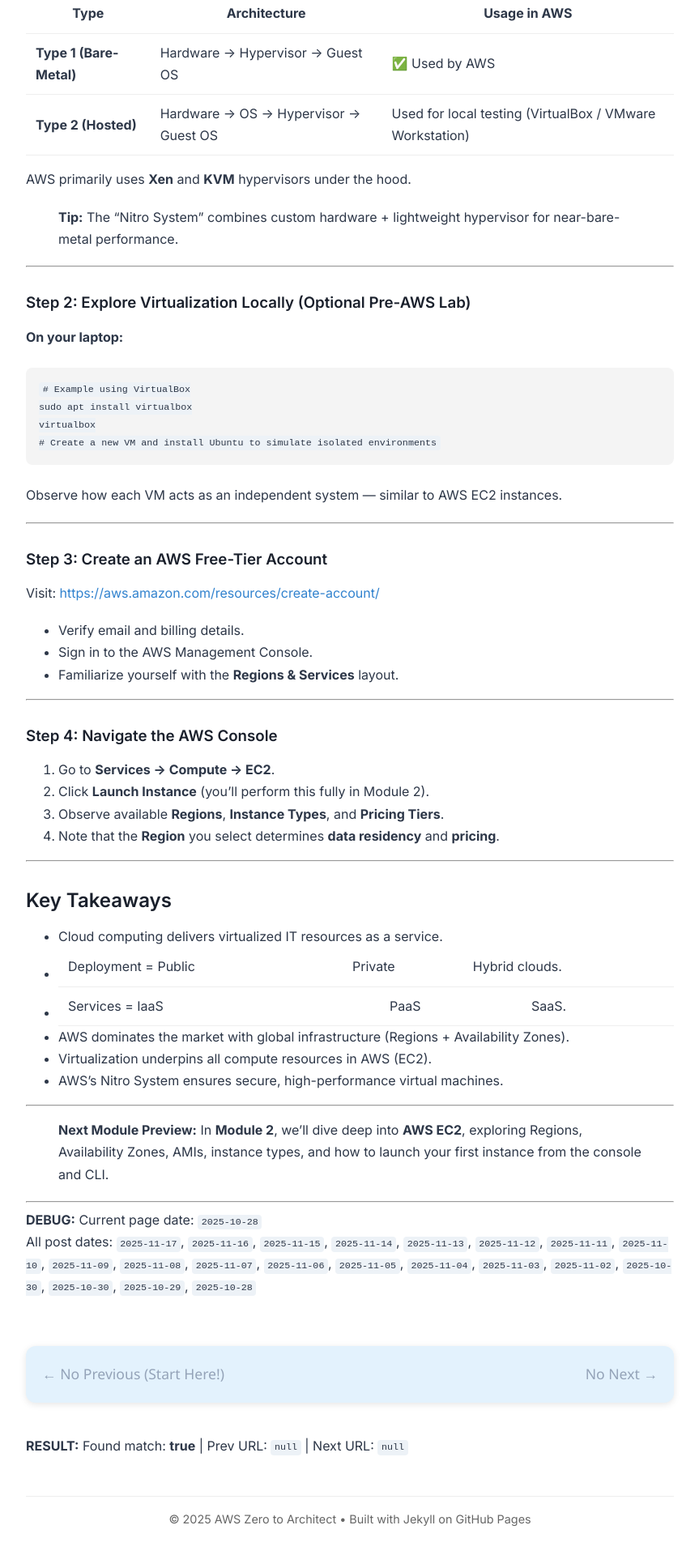
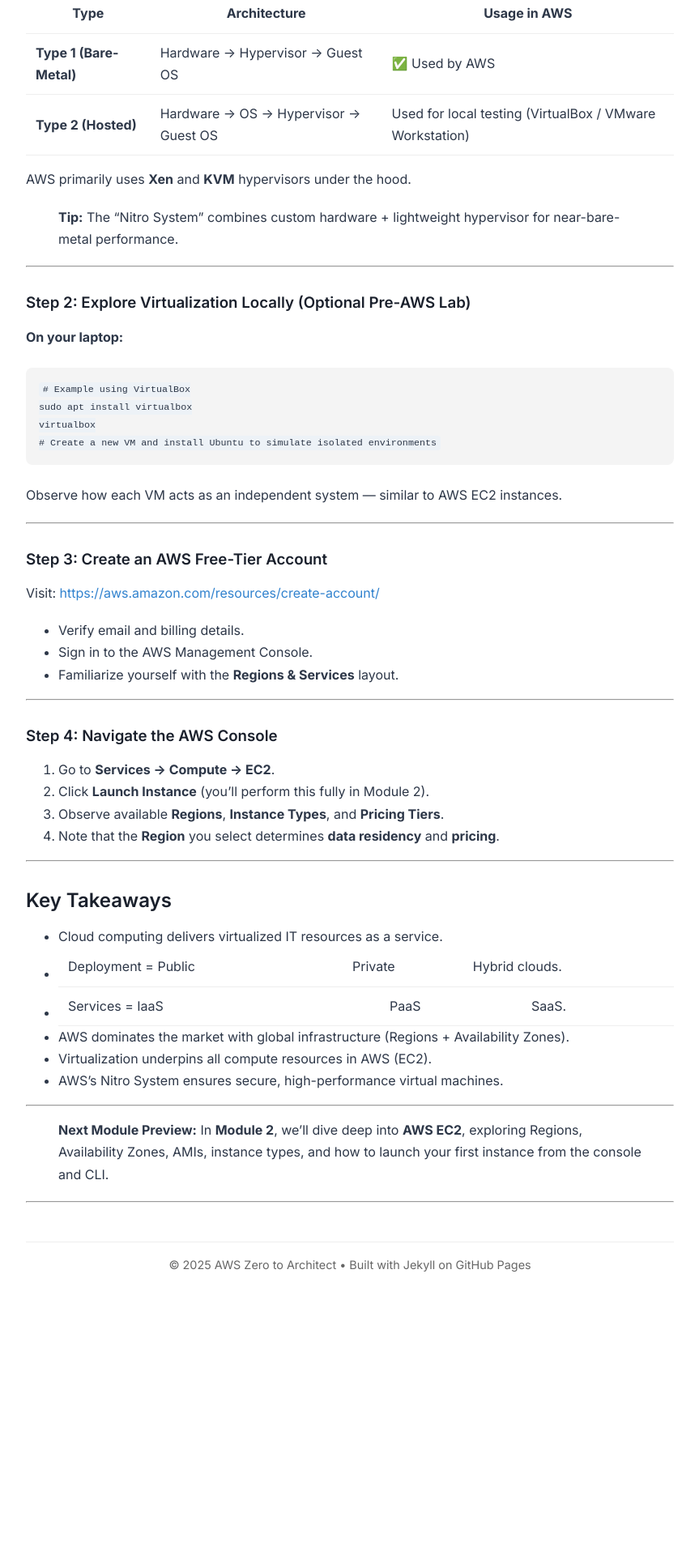
Before and after one commit to asiandevs/aws-zero-to-architect-blog, a Jekyll site: the page built from _posts/2025-10-28-module1-introduction-to-cloud-computing.md, in a window 1280 px wide. Shown: the part 3539-5459 px from the top of the page at 81% size, without its empty margins (208-1071 px from the left). Built offline with Jekyll 4.4.1, drawn with Linux system fonts in a browser that asks for light colours; after the commit the page ends 5145 px from its top, so only the background shows below that.

Commit message:
Update module-navigation.html

```diff
--- a/_includes/module-navigation.html
+++ b/_includes/module-navigation.html
@@ -1,34 +1,10 @@
 <!-- _includes/module-navigation.html -->
-<style>
-.module-nav {
-  margin: 60px 0 40px; padding: 20px; background: #e3f2fd; border-radius: 12px;
-  text-align: center; font-size: 1.1em; box-shadow: 0 2px 8px rgba(0,0,0,0.1);
-  font-family: 'Segoe UI', sans-serif;
-}
-.module-nav a { color: #1e40af; font-weight: 600; text-decoration: none; }
-.module-nav a:hover { text-decoration: underline; }
-.module-nav .debug { font-size: 0.8em; color: #dc2626; margin-top: 10px; }
-</style>
-
 {% assign sorted_posts = site.posts | sort: 'date' | reverse %}
 {% assign prev_post = null %}
 {% assign next_post = null %}
-{% assign current_date = page.date | date: "%Y-%m-%d" %}
-{% assign found = false %}
-
-<!-- DEBUG: List all post dates -->
-<div class="debug">
-  <strong>DEBUG:</strong> Current page date: <code>{{ current_date }}</code><br>
-  All post dates:
-  {% for p in sorted_posts %}
-    <code>{{ p.date | date: "%Y-%m-%d" }}</code>{% if forloop.last == false %}, {% endif %}
-  {% endfor %}
-</div>
 
 {% for post in sorted_posts %}
-  {% assign post_date = post.date | date: "%Y-%m-%d" %}
-  {% if post_date == current_date %}
-    {% assign found = true %}
+  {% if post.date == page.date %}
     {% assign current_index = forloop.index0 %}
     {% if current_index > 0 %}
       {% assign prev_post = sorted_posts[current_index - 1] %}
@@ -40,38 +16,37 @@
   {% endif %}
 {% endfor %}
 
-<nav class="module-nav">
+{% if prev_post or next_post %}
+<nav style="
+  margin: 60px 0 40px;
+  padding: 20px;
+  background: #e3f2fd;
+  border-radius: 12px;
+  text-align: center;
+  font-size: 1.1em;
+  box-shadow: 0 2px 8px rgba(0,0,0,0.1);
+  font-family: 'Segoe UI', sans-serif;
+">
   <div style="display: flex; justify-content: space-between; flex-wrap: wrap; gap: 15px; align-items: center;">
 
     <!-- Previous -->
     {% if prev_post %}
-      <a href="{{ prev_post.url | relative_url }}">
+      <a href="{{ prev_post.url | relative_url }}" style="color: #1d4ed8; font-weight: 600; text-decoration: none;">
         ← Previous: {{ prev_post.title | truncate: 45 }}
       </a>
-    {% elsif current_date == '2025-10-28' %}
-      <span style="color: #94a3b8;">← No Previous (Start Here!)</span>
     {% else %}
       <span style="color: #94a3b8;">← No Previous</span>
     {% endif %}
 
     <!-- Next -->
     {% if next_post %}
-      <a href="{{ next_post.url | relative_url }}">
+      <a href="{{ next_post.url | relative_url }}" style="color: #16a34a; font-weight: 600; text-decoration: none;">
         Next: {{ next_post.title | truncate: 45 }} →
       </a>
-    {% elsif current_date == '2025-11-15' %}
-      <span style="color: #94a3b8;">No Next → (Congratulations!)</span>
     {% else %}
       <span style="color: #94a3b8;">No Next →</span>
     {% endif %}
 
   </div>
 </nav>
-
-<!-- FINAL DEBUG -->
-<div class="debug">
-  <strong>RESULT:</strong>
-  Found match: <strong>{{ found }}</strong> |
-  Prev URL: <code>{{ prev_post.url | default: 'null' }}</code> |
-  Next URL: <code>{{ next_post.url | default: 'null' }}</code>
-</div>
+{% endif %}
```
